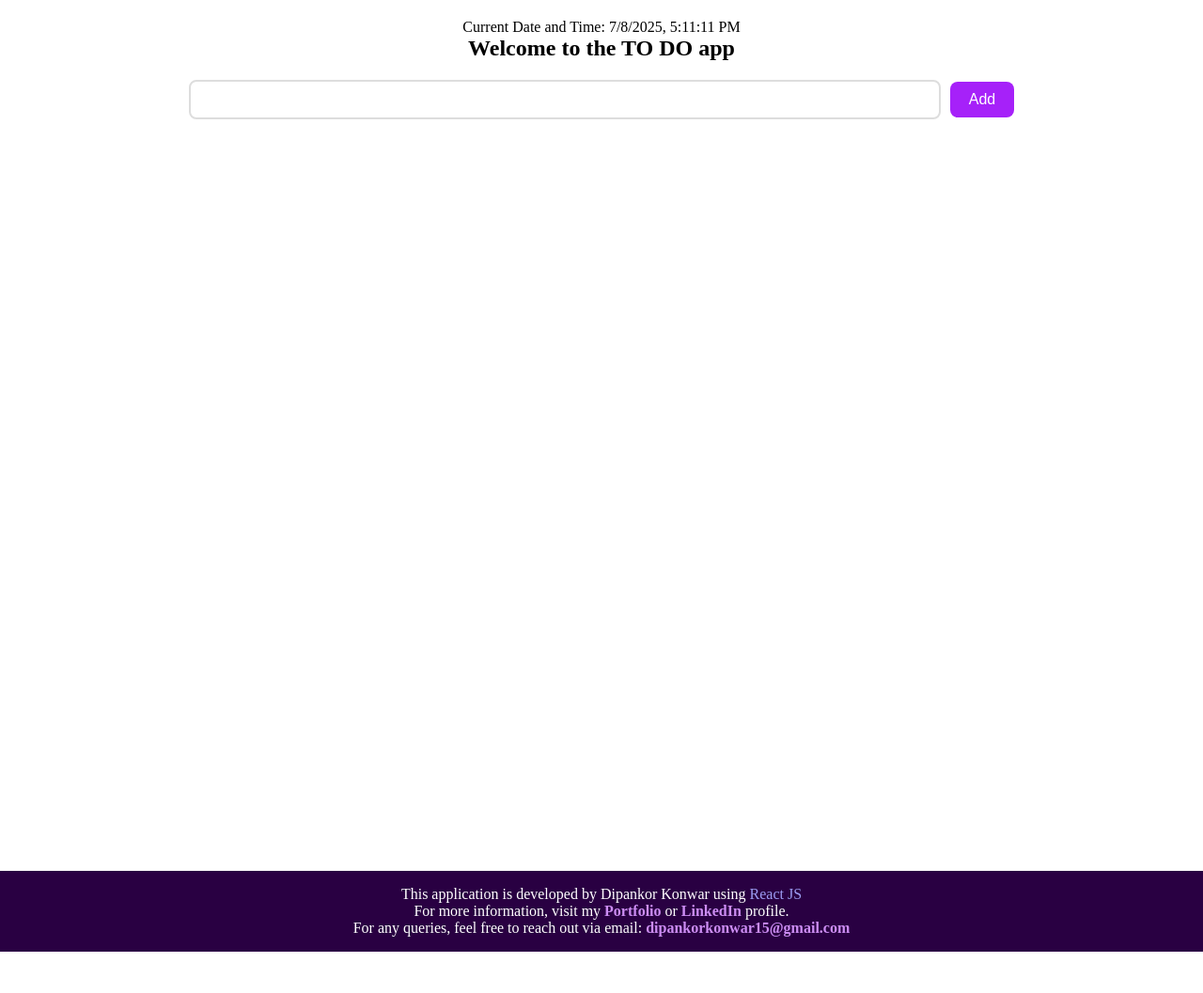
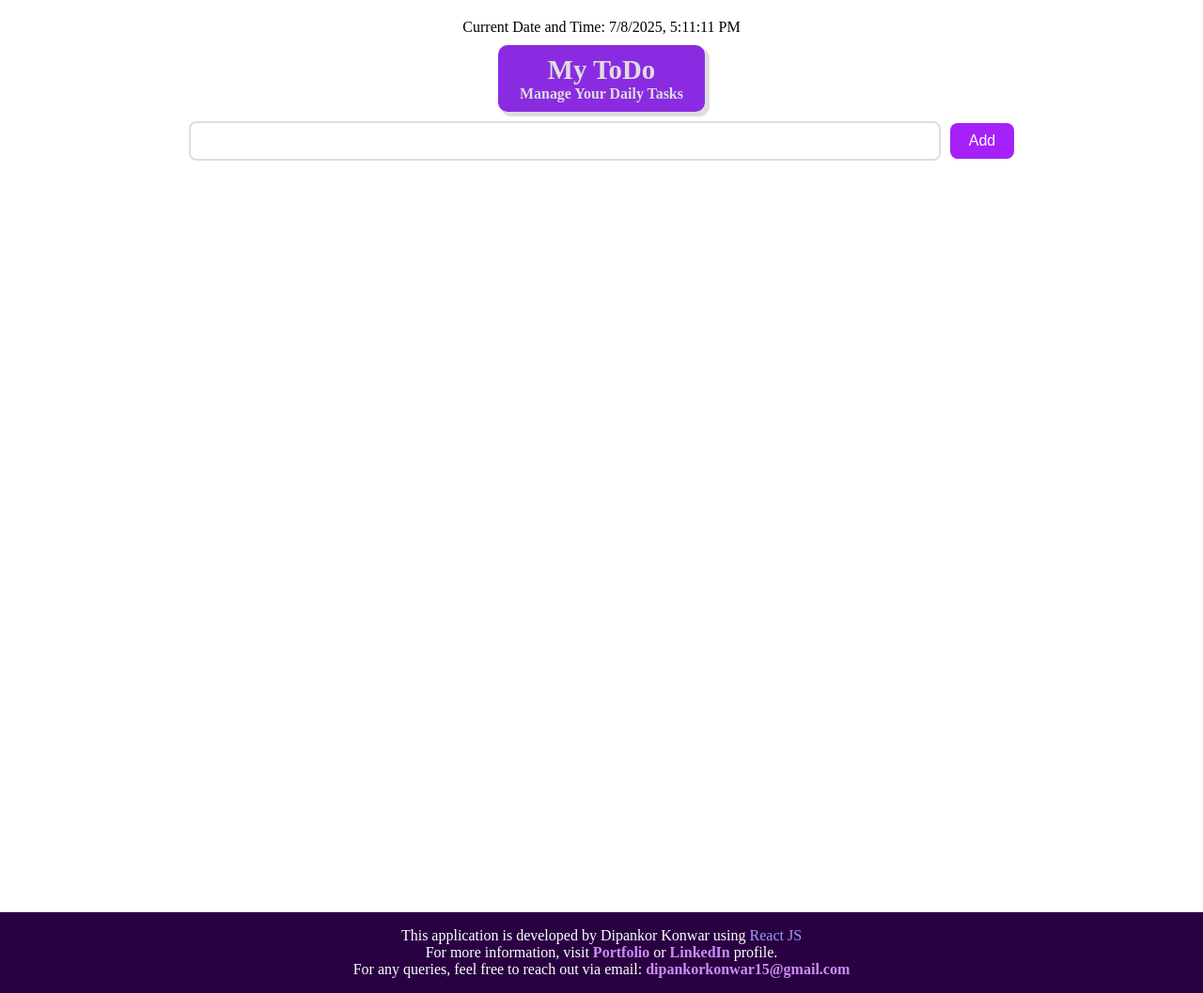
Before and after one commit to konwardk/react-to-do, a React (Vite) app: page / in a window 1280 px wide. Shown: the whole page at 94% size. Before the commit the page ends 1013 px from the top, so only its background shows below. Built offline with nearby package versions, Linux system fonts and the light colour scheme.

Commit message:
heading style changes

```diff
--- a/src/Todo.jsx
+++ b/src/Todo.jsx
@@ -3,19 +3,21 @@ import { IoClose } from "react-icons/io5";
 import { FaEdit } from "react-icons/fa";
 import { MdDone, MdDoneAll } from "react-icons/md";
 import './assets/css/todo.css';
+import { Footer } from './components/Footer';
 
 export default function Todo() {
 
   const [inputData, setInputData] = useState('');
-const [task, setTask] = useState(() => {
-  const storedTasks = localStorage.getItem('todo-tasks');
-  return storedTasks ? JSON.parse(storedTasks) : [];
-});
+
+  const [task, setTask] = useState(() => {
+    const storedTasks = localStorage.getItem('todo-tasks');
+    return storedTasks ? JSON.parse(storedTasks) : [];
+  });
+
   const [currentDateTime, setCurrentDateTime] = useState(new Date().toLocaleString());
 
-
   const [isEditing, setIsEditing] = useState(false);
-const [editIndex, setEditIndex] = useState(null);
+  const [editIndex, setEditIndex] = useState(null);
 
   // Update current time every second
   useEffect(() => {
@@ -106,7 +108,12 @@ const [editIndex, setEditIndex] = useState(null);
         <div className="date-time">
           <p>Current Date and Time: {currentDateTime}</p>
         </div>
-        <h2>Welcome to the TO DO app</h2>
+        <div className="heading">
+          <div className="header">
+            <h2>My ToDo</h2>
+          <h5>Manage Your Daily Tasks</h5>
+          </div>
+        </div>
         <form className="todo-form" onSubmit={handleFormSubmit}>
           <input
             type="text"
@@ -156,11 +163,8 @@ const [editIndex, setEditIndex] = useState(null);
         </ul>
 
       </div>
-      <div className="about">
-          <p>This application is developed by Dipankor Konwar using <span className='tech'>React JS</span> <br />
-          For more information, visit my <a href="https://portfolio-konwardks-projects.vercel.app/" target="_blank" rel="noopener noreferrer">Portfolio</a> or <a href="https://www.linkedin.com/in/dipankor-konwar/" target="_blank" rel="noopener noreferrer">LinkedIn</a> profile. <br />
-          For any queries, feel free to reach out via email: <a href="mailto:dipankorkonwar15@gmail.com">dipankorkonwar15@gmail.com</a></p>
-      </div>
+
+      <Footer/>
 
     </>
   );
--- /dev/null
+++ b/src/assets/css/footer.css
@@ -0,0 +1,23 @@
+
+.about{
+    display: flex;
+    flex-wrap: wrap;
+    justify-content: center;
+    align-items: center;
+    text-align: center;
+    background-color: rgb(41, 0, 66);
+    color: white;
+    position: relative;
+    margin-top: 100dvh;
+    bottom: 0px;
+    padding: 1rem;
+    gap: 20px;
+}
+.about a{
+    text-decoration: none;
+    color: rgb(204, 141, 243);
+    font-weight: bold;
+}
+.tech{
+    color: rgb(156, 156, 242);
+}
--- a/src/assets/css/todo.css
+++ b/src/assets/css/todo.css
@@ -5,6 +5,25 @@
 .todo-container{
     margin-top: 20px;
     text-align: center;
+}
+.heading{
+  position: relative;
+  display: flex;
+  justify-content: center;
+  align-items: center;
+  top: 10px;
+
+}
+.header{
+  background-color: blueviolet;
+  color: #ddd;
+  margin: 0px 20px;
+  padding: 10px;
+  border-radius: 10px;
+  box-shadow: 4px 4px 1px 1px;
+  font-weight: 700;
+  font-size: larger;
+  width: 200px;
 }
 .todo-form {
   display: flex;
@@ -42,6 +61,9 @@
 
 .form-btn:hover {
   background-color: rgb(166, 33, 249);
+  box-shadow: 4px 4px 1px 2px;
+  color: rgb(241, 222, 255);
+
 }
 
 .tasks{
@@ -75,26 +97,3 @@
     border: none;
     cursor: pointer;
 }
-
-.about{
-    display: flex;
-    flex-wrap: wrap;
-    justify-content: center;
-    align-items: center;
-    text-align: center;
-    background-color: rgb(41, 0, 66);
-    color: white;
-    position: relative;
-    margin-top: 100dvh;
-    bottom: 0px;
-    padding: 1rem;
-    gap: 20px;
-}
-.about a{
-    text-decoration: none;
-    color: rgb(204, 141, 243);
-    font-weight: bold;
-}
-.tech{
-    color: rgb(156, 156, 242);
-}
--- /dev/null
+++ b/src/components/Footer.jsx
@@ -0,0 +1,14 @@
+import '../assets/css/footer.css';
+
+export const Footer =()=>{
+
+    return (
+        <>
+            <div className="about">
+                <p>This application is developed by Dipankor Konwar using <span className='tech'>React JS</span> <br />
+                For more information, visit <a href="https://portfolio-konwardks-projects.vercel.app/" target="_blank" rel="noopener noreferrer">Portfolio</a> or <a href="https://www.linkedin.com/in/dipankor-konwar/" target="_blank" rel="noopener noreferrer">LinkedIn</a> profile. <br />
+                For any queries, feel free to reach out via email: <a href="mailto:dipankorkonwar15@gmail.com">dipankorkonwar15@gmail.com</a></p>
+            </div>
+        </>
+    )
+}
```
